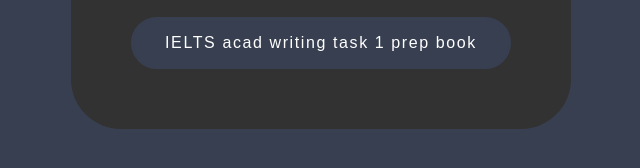
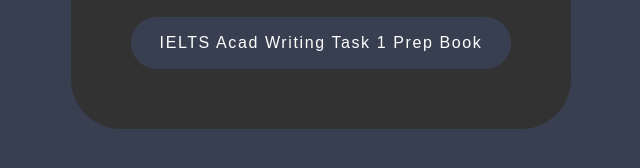
Before and after one commit to jeffureta/linktree, a plain HTML site: page index.html in a window 1280 px wide. Shown: the part 586-754 px from the top of the page, 319-959 px from the left. Drawn offline with Linux system fonts and the light colour scheme.

Commit message:
add links

```diff
--- a/index.html
+++ b/index.html
@@ -27,7 +27,7 @@
         <!--- Links: No buttons since a tag around buttons is not good 💅 --->
         <div class="links">
             <a class="button" href="https://docs.google.com/document/d/1JdRFnqSKroH878p54uckPNxaekd_sUtaT7VNjVSN8do/export?format=pdf">Free sample IELTS acad writing task 1</a>
-            <a class="button" href="https://docs.google.com/forms/d/e/1FAIpQLScVM01s_rxouGlJ86TTL8DVp8Ow-DVbI2vyDqy4-XOMJf_gCw/viewform?usp=sharing">IELTS acad writing task 1 prep book</a>
+            <a class="button" href="mailto:jeffureta.socialmedia@gmail.com?subject=IELTS%20Prep%20Book%20Inquiry&body=Hi!%20I%20would%20like%20to%20get%20the%20IELTS%20Prep%20Book%20today!">IELTS Acad Writing Task 1 Prep Book</a>
         </div>
 
         <!--- Socials --->
```
